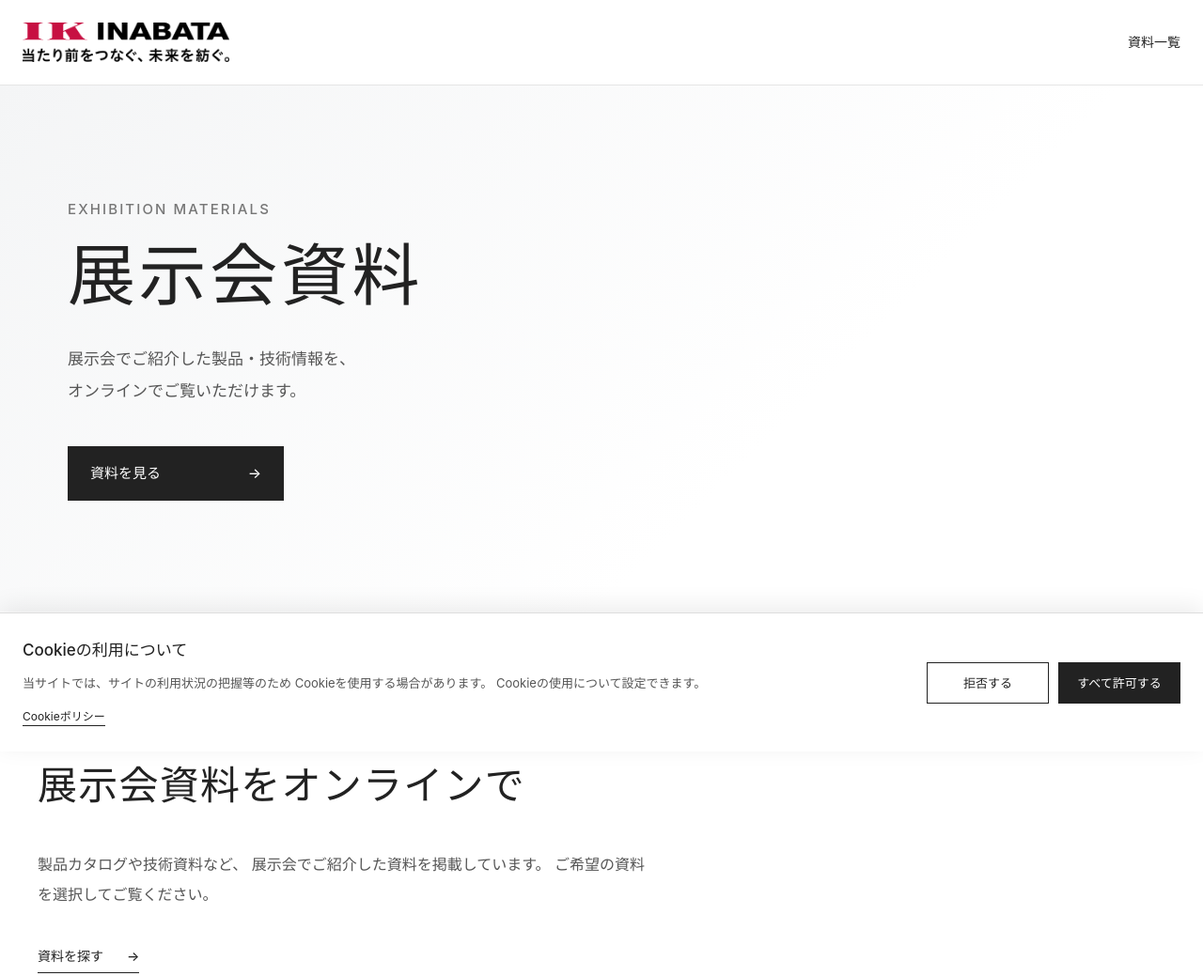
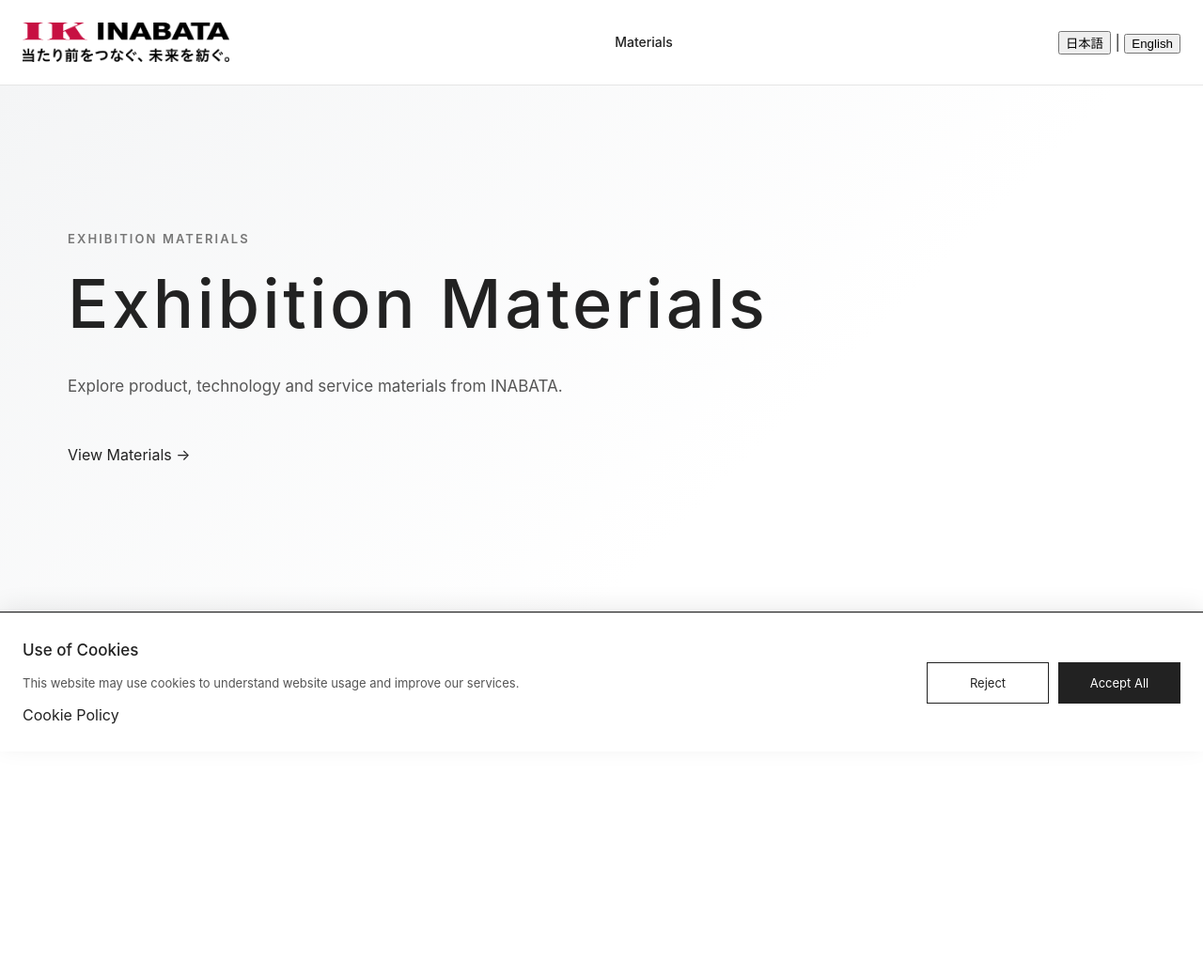
Before and after one commit to tcbn-mshr/public-site-poc, a plain HTML site: page index.html in a window 1280 px wide. Shown: the top 1039 px of the page at 94% size. After the commit the page ends 800 px from the top, so only its background shows below. Drawn offline with Linux system fonts and the light colour scheme.

Commit message:
Refactor index.html for language and content updates
Updated language attributes, titles, and descriptions for better clarity and accessibility. Translated various text elements to English.

```diff
--- a/index.html
+++ b/index.html
@@ -1,111 +1,140 @@
 <!DOCTYPE html>
-<html lang="ja">
+<html lang="en">
 
 <head>
     <meta charset="UTF-8">
-    <meta name="viewport" content="width=device-width, initial-scale=1.0">
 
-    <title>展示会資料 | INABATA</title>
+    <meta
+        name="viewport"
+        content="width=device-width, initial-scale=1.0"
+    >
 
     <meta
         name="description"
-        content="展示会でご紹介した製品・技術情報をご覧いただけます。"
+        content="INABATA Exhibition Materials"
     >
 
-    <link rel="stylesheet" href="./css/style.css">
+    <title>Exhibition Materials | INABATA</title>
+
+    <link
+        rel="stylesheet"
+        href="./css/style.css"
+    >
 </head>
+
 
 <body>
 
-    <!-- ==============================
+    <!-- =====================================
          Header
-    =============================== -->
+    ====================================== -->
 
     <header class="site-header">
+
         <div class="header-inner">
 
-            <a class="site-logo" href="./index.html">
+            <a
+                href="./index.html"
+                class="site-logo"
+            >
                 <img
-                    class="site-logo-image"
                     src="./assets/images/Iktagline_jp_01_RGB.png"
                     alt="INABATA"
+                    class="site-logo-image"
                 >
             </a>
 
-            <nav class="header-nav" aria-label="メインナビゲーション">
-                <a href="./materials.html">
-                    資料一覧
+
+            <nav
+                class="header-nav"
+                aria-label="Main navigation"
+            >
+                <a
+                    href="./materials.html"
+                    data-i18n="nav.materials"
+                >
+                    Materials
                 </a>
             </nav>
 
+
+            <div
+                class="language-switcher"
+                aria-label="Language"
+            >
+                <button
+                    type="button"
+                    class="language-switcher-button"
+                    data-language="ja"
+                    aria-pressed="false"
+                >
+                    日本語
+                </button>
+
+                <span
+                    class="language-switcher-separator"
+                    aria-hidden="true"
+                >
+                    |
+                </span>
+
+                <button
+                    type="button"
+                    class="language-switcher-button is-active"
+                    data-language="en"
+                    aria-pressed="true"
+                >
+                    English
+                </button>
             </div>
+
+        </div>
+
     </header>
 
 
+    <!-- =====================================
+         Main
+    ====================================== -->
+
     <main>
-
-        <!-- ==============================
-             Hero
-        =============================== -->
 
         <section class="hero">
 
             <div class="hero-inner">
 
-                <p class="hero-en">
-                    Exhibition Materials
+                <p
+                    class="section-label"
+                    data-i18n="top.label"
+                >
+                    EXHIBITION MATERIALS
                 </p>
 
-                <h1>
-                    展示会資料
+                <h1
+                    class="hero-title"
+                    data-i18n="top.title"
+                >
+                    Exhibition Materials
                 </h1>
 
-                <p class="hero-description">
-                    展示会でご紹介した製品・技術情報を、<br>
-                    オンラインでご覧いただけます。
+                <p
+                    class="hero-description"
+                    data-i18n="top.description"
+                >
+                    Explore product, technology and service materials from INABATA.
                 </p>
 
                 <a
                     href="./materials.html"
-                    class="primary-button"
+                    class="button button-primary"
                 >
-                    資料を見る
-                    <span aria-hidden="true">→</span>
-                </a>
+                    <span data-i18n="top.button">
+                        View Materials
+                    </span>
 
-            </div>
-
-        </section>
-
-
-        <!-- ==============================
-             Introduction
-        =============================== -->
-
-        <section class="introduction">
-
-            <div class="content-inner">
-
-                <p class="section-label">
-                    PICK UP
-                </p>
-
-                <h2>
-                    展示会資料をオンラインで
-                </h2>
-
-                <p class="section-description">
-                    製品カタログや技術資料など、
-                    展示会でご紹介した資料を掲載しています。
-                    ご希望の資料を選択してご覧ください。
-                </p>
-
-                <a
-                    href="./materials.html"
-                    class="text-link"
-                >
-                    資料を探す
-                    <span aria-hidden="true">→</span>
+                    <span aria-hidden="true">
+                        →
+                    </span>
                 </a>
 
             </div>
@@ -115,9 +144,9 @@
     </main>
 
 
-    <!-- ==============================
+    <!-- =====================================
          Footer
-    =============================== -->
+    ====================================== -->
 
     <footer class="site-footer">
 
@@ -125,42 +154,47 @@
 
             <nav
                 class="footer-links"
-                aria-label="フッターナビゲーション"
+                aria-label="Footer navigation"
             >
 
                 <a
                     href="https://www.inabata.co.jp/privacy/"
                     target="_blank"
                     rel="noopener noreferrer"
+                    data-i18n="footer.privacy"
                 >
-                    個人情報保護方針
+                    Privacy Policy
                 </a>
 
                 <a
                     href="https://www.inabata.co.jp/privacy/handling.html"
                     target="_blank"
                     rel="noopener noreferrer"
+                    data-i18n="footer.handling"
                 >
-                    個人情報の取扱いについて
+                    Handling of Personal Information
                 </a>
 
                 <a
                     href="https://www.inabata.co.jp/cookiepolicy"
                     target="_blank"
                     rel="noopener noreferrer"
+                    data-i18n="footer.cookie"
                 >
-                    Cookieポリシー
+                    Cookie Policy
                 </a>
 
                 <a
                     href="https://www.inabata.co.jp/sitepolicy/"
                     target="_blank"
                     rel="noopener noreferrer"
+                    data-i18n="footer.site"
                 >
-                    サイトポリシー
+                    Site Policy
                 </a>
 
             </nav>
+
 
             <p class="copyright">
                 &copy; INABATA &amp; CO., LTD.
@@ -171,9 +205,9 @@
     </footer>
 
 
-<!-- ==============================
-     Cookie Consent
-=============================== -->
+    <!-- =====================================
+         Cookie
+    ====================================== -->
 
     <div
         id="cookie-banner"
@@ -188,23 +222,27 @@
 
             <div class="cookie-message">
 
-            <h2 id="cookie-title">
-                Cookieの利用について
+                <h2
+                    id="cookie-title"
+                    data-i18n="cookie.title"
+                >
+                    Use of Cookies
                 </h2>
 
-            <p id="cookie-description">
-                当サイトでは、サイトの利用状況の把握等のため
-                Cookieを使用する場合があります。
-                Cookieの使用について設定できます。
+                <p
+                    id="cookie-description"
+                    data-i18n="cookie.description"
+                >
+                    This website may use cookies to understand website usage and improve our services.
                 </p>
 
                 <a
                     href="https://www.inabata.co.jp/cookiepolicy"
                     target="_blank"
                     rel="noopener noreferrer"
-                class="cookie-policy-link"
+                    data-i18n="cookie.policy"
                 >
-                Cookieポリシー
+                    Cookie Policy
                 </a>
 
             </div>
@@ -216,16 +254,18 @@
                     type="button"
                     id="cookie-reject"
                     class="cookie-button cookie-button-secondary"
+                    data-i18n="cookie.reject"
                 >
-                拒否する
+                    Reject
                 </button>
 
                 <button
                     type="button"
                     id="cookie-accept"
                     class="cookie-button cookie-button-primary"
+                    data-i18n="cookie.accept"
                 >
-                すべて許可する
+                    Accept All
                 </button>
 
             </div>
@@ -235,8 +275,8 @@
     </div>
 
 
+    <script src="./js/i18n.js"></script>
     <script src="./js/consent.js"></script>
-
 
 </body>
 
```
Lines whose indentation alone changed are shown as unchanged.
